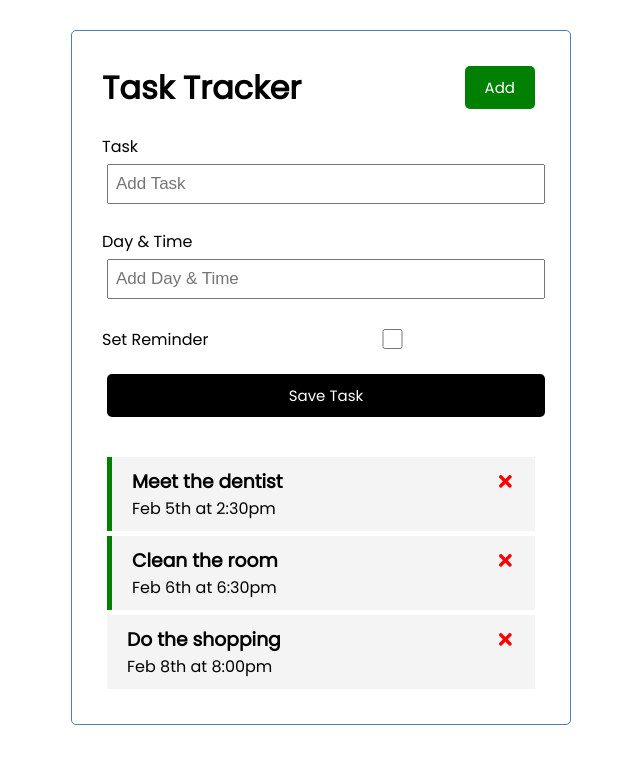
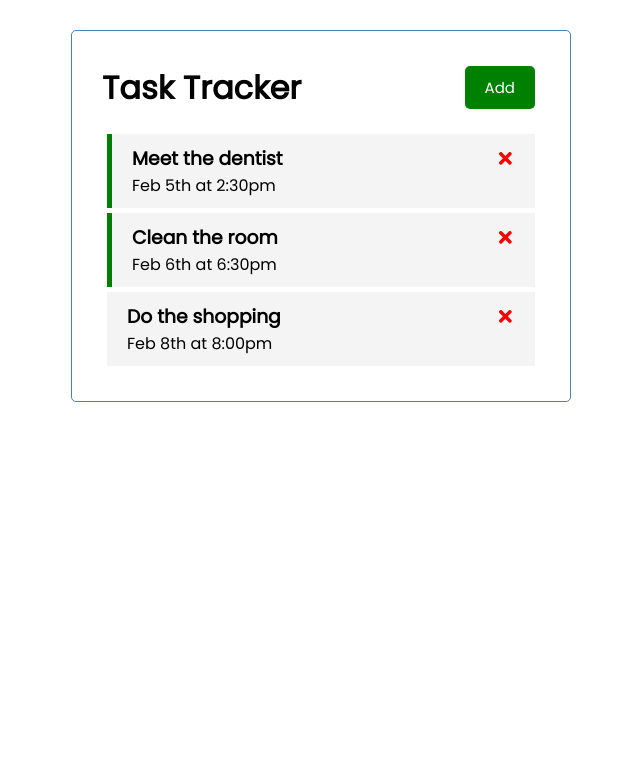
Before and after one commit to sytnikov/react-task-tracker, a React (Create React App) app: page / in a window 1280 px wide. Shown: the top 764 px of the page, without its empty margins (319-959 px from the left). Built offline with nearby package versions, Linux system fonts and the light colour scheme.

Commit message:
add toggle to add button

```diff
--- a/src/App.js
+++ b/src/App.js
@@ -3,7 +3,8 @@ import Header from './components/Header';
 import Tasks from './components/Tasks';
 import AddTask from "./components/AddTask";
 
-function App() {
+const App = () => {
+  const [showAddTask, setShowAddTask] = useState(false);
   const [tasks, setTasks] = useState([
     {
       id: 1,
@@ -23,7 +24,7 @@ function App() {
       day: 'Feb 8th at 8:00pm',
       reminder: false
     }
-  ])
+  ]);
 
   // Add Task function
   const addTask = (task) => {
@@ -45,8 +46,8 @@ function App() {
   return (
     // you can have only one parent component (in this case it's div)
     <div className="container">
-      <Header title="Task Tracker" />
-      <AddTask onAdd={addTask}/>
+      <Header title="Task Tracker" onAdd={() => setShowAddTask(!showAddTask)}/>
+      {showAddTask && <AddTask onAdd={addTask}/>}
       {tasks.length > 0 ? <Tasks tasks={tasks} onDelete={deleteTask} onToggle={toggleReminder}/> : 'No tasks to show'}
     </div>
   );
--- a/src/components/Header.js
+++ b/src/components/Header.js
@@ -1,15 +1,11 @@
 import Button from "./Button"
 
-const Header = ({ title }) => {
-
-  const onClick = () => {
-    console.log('Click');
-  }
+const Header = ({ title, onAdd }) => {
 
   return (
     <header className="header">
       <h1>{title}</h1>
-      <Button color='green' text='Add' onClick={onClick}/>
+      <Button color='green' text='Add' onClick={onAdd}/>
     </header>
   )
 }
```
